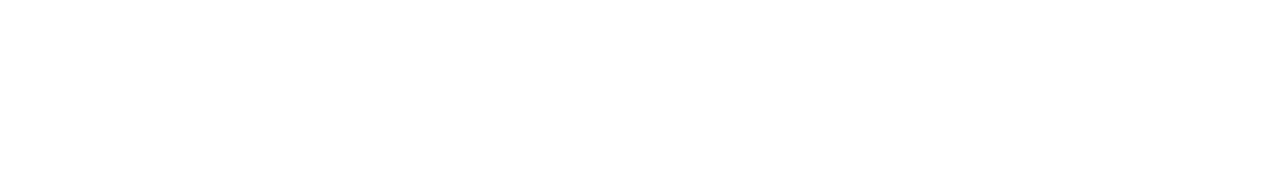
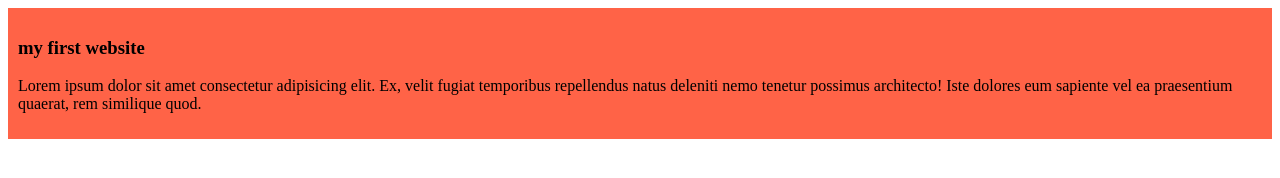
Before and after one commit to jannatuljs/my-first-github-repo, a plain HTML site: page index.html in a window 1280 px wide. Drawn offline with Linux system fonts and the light colour scheme.

Commit message:
added the first website

```diff
--- a/index.html
+++ b/index.html
@@ -4,8 +4,13 @@
     <meta charset="UTF-8">
     <meta name="viewport" content="width=device-width, initial-scale=1.0">
     <title>my first ever github repo</title>
+    <link rel="stylesheet" href="style/style.css">
 </head>
 <body>
+    <div>
+        <h3>my first website</h3>
+        <p>Lorem ipsum dolor sit amet consectetur adipisicing elit. Ex, velit fugiat temporibus repellendus natus deleniti nemo tenetur possimus architecto! Iste dolores eum sapiente vel ea praesentium quaerat, rem similique quod.</p>
+    </div>
 
 </body>
 </html>
--- /dev/null
+++ b/style/style.css
@@ -0,0 +1,4 @@
+div{
+background-color: tomato;
+padding: 10px;
+}
```
